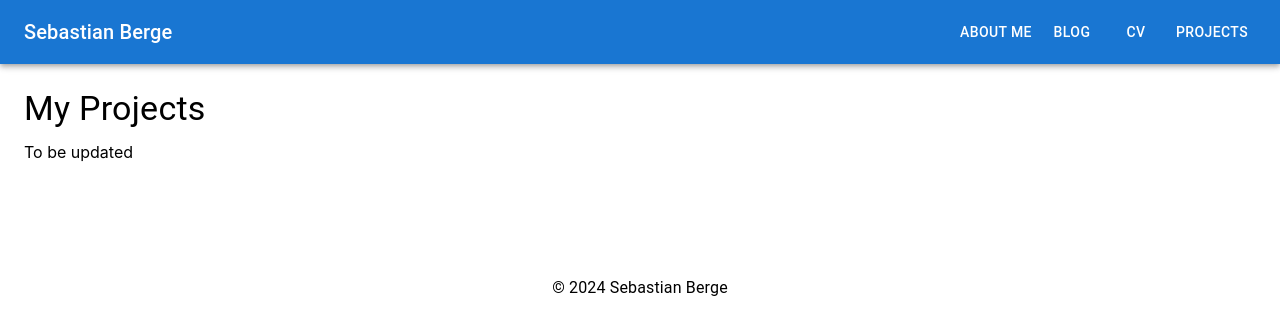
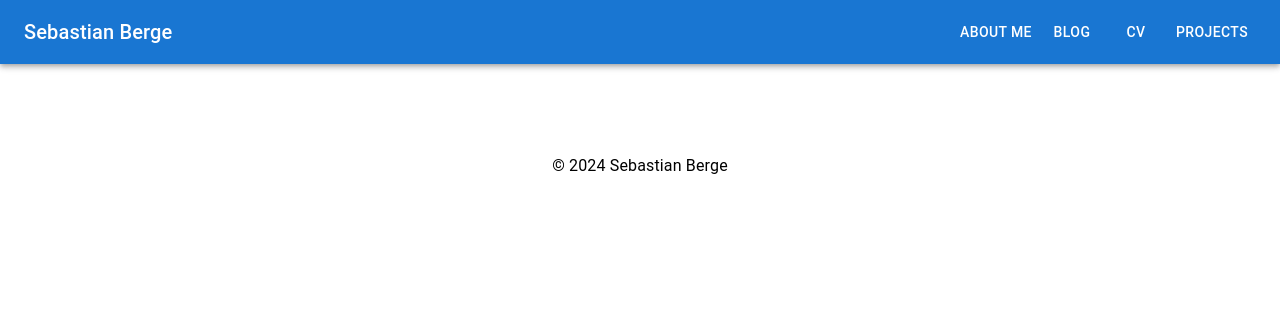
Before and after one commit to sebastianberge/sebastianberge.github.io, a React (Create React App) app: page /projects in a window 1280 px wide. Shown: the top 334 px of the page. Built offline with nearby package versions, Linux system fonts and the light colour scheme.

Commit message:
Fix: Removed Projects-page

```diff
--- a/src/App.js
+++ b/src/App.js
@@ -4,7 +4,6 @@ import Navbar from "./components/Navbar";
 import Footer from "./components/Footer";
 import AboutMe from "./pages/AboutMe";
 import Blog from "./pages/Blog";
-import Projects from "./pages/Projects";
 import PostDetail from "./pages/PostDetail";
 import CV from "./pages/CV";
 
@@ -15,7 +14,6 @@ function App() {
       <Routes>
         <Route path="/" element={<AboutMe />} />
         <Route path="/blog" element={<Blog />} />
-        <Route path="/projects" element={<Projects />} />
         <Route path="/blog/:postId" element={<PostDetail />} />
         <Route path="/cv" element={<CV />} />
       </Routes>
--- a/src/pages/Projects.js
+++ /dev/null
@@ -1,67 +0,0 @@
-import React from "react";
-import {
-  Box,
-  Card,
-  CardActionArea,
-  CardContent,
-  CardMedia,
-  Typography,
-  Grid,
-} from "@mui/material";
-
-const projects = [
-  {
-    title: "Project 1",
-    description: "This is a description of the first project.",
-    imageUrl: "/path_to_project1_image.jpg",
-  },
-  {
-    title: "Project 2",
-    description: "This is a description of the second project.",
-    imageUrl: "/path_to_project2_image.jpg",
-  },
-  // Add more projects as needed
-];
-
-{/* <Box p={3}>
-      <Typography variant="h4" gutterBottom>
-        My Projects
-      </Typography>
-      <Grid container spacing={2}>
-        {projects.map((project, index) => (
-          <Grid item xs={12} sm={6} md={4} key={index}>
-            <Card>
-              <CardActionArea>
-                <CardMedia
-                  component="img"
-                  height="140"
-                  image={project.imageUrl}
-                  alt={project.title}
-                />
-                <CardContent>
-                  <Typography gutterBottom variant="h5" component="div">
-                    {project.title}
-                  </Typography>
-                  <Typography variant="body2" color="text.secondary">
-                    {project.description}
-                  </Typography>
-                </CardContent>
-              </CardActionArea>
-            </Card>
-          </Grid>
-        ))}
-      </Grid>
-    </Box> */}
-
-const Projects = () => {
-  return (
-    <Box p={3}>
-      <Typography variant="h4" gutterBottom>
-        My Projects
-      </Typography>
-      To be updated
-    </Box>
-  );
-};
-
-export default Projects;
```
